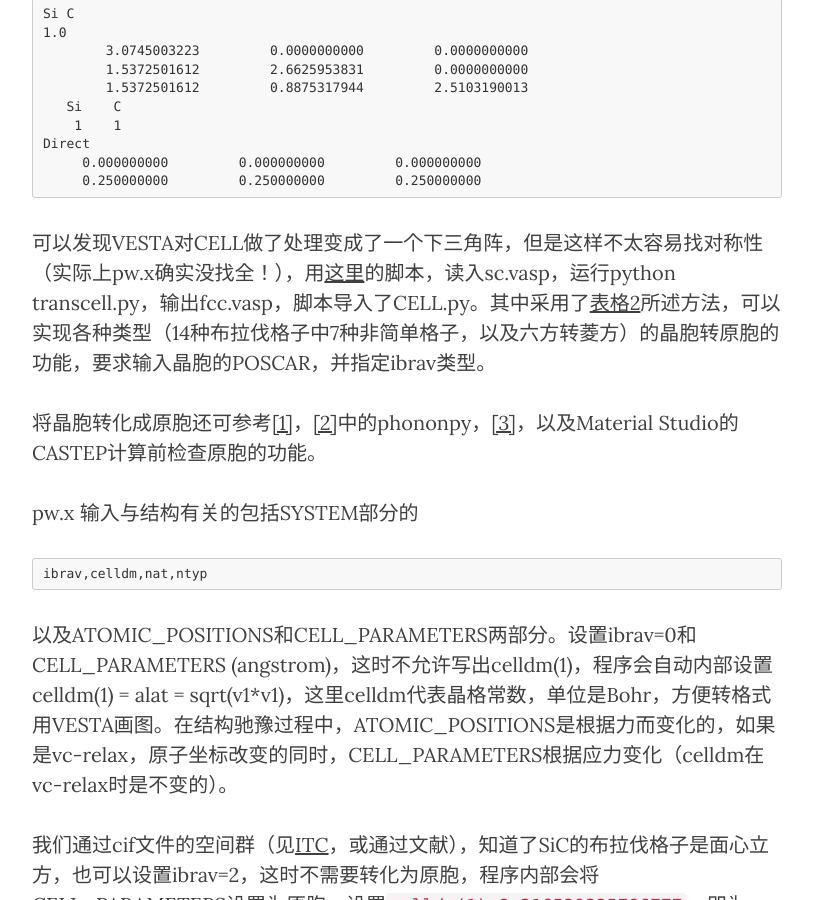
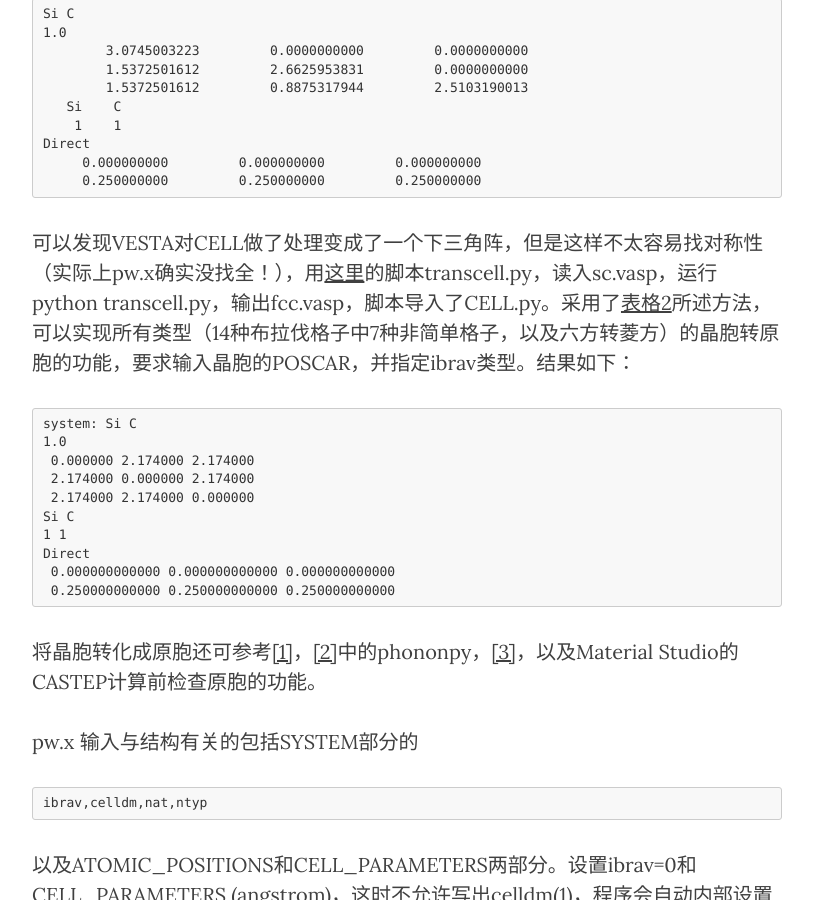
Before and after one commit to yyyu200/DFTbook, a Jekyll site: the page built from _posts/2019-04-01-HandsOn.md, in a window 1280 px wide and 900 px high, scrolled down 3535 px. Shown: the whole window, without its empty margins (233-1046 px from the left). Built offline with Jekyll 4.4.1, drawn with Linux system fonts in a browser that asks for light colours; nearby versions of some CDN libraries; formulas are drawn with MathJax 3; comment, search, counter and statistics services are not loaded.

Commit message:
modify at20191022-10:37:03-aliyun

````diff
--- a/_posts/2019-04-01-HandsOn.md
+++ b/_posts/2019-04-01-HandsOn.md
@@ -81,7 +81,21 @@ Direct
      0.250000000         0.250000000         0.250000000
 ```
 
-可以发现VESTA对CELL做了处理变成了一个下三角阵，但是这样不太容易找对称性（实际上pw.x确实没找全！），用[这里](https://github.com/yyyu200/SlabMaker)的脚本，读入sc.vasp，运行python transcell.py，输出fcc.vasp，脚本导入了CELL.py。其中采用了[表格2](../../07/TransCell/#tab2)所述方法，可以实现各种类型（14种布拉伐格子中7种非简单格子，以及六方转菱方）的晶胞转原胞的功能，要求输入晶胞的POSCAR，并指定ibrav类型。
+可以发现VESTA对CELL做了处理变成了一个下三角阵，但是这样不太容易找对称性（实际上pw.x确实没找全！），用[这里](https://github.com/yyyu200/SlabMaker)的脚本transcell.py，读入sc.vasp，运行python transcell.py，输出fcc.vasp，脚本导入了CELL.py。采用了[表格2](../../07/TransCell/#tab2)所述方法，可以实现所有类型（14种布拉伐格子中7种非简单格子，以及六方转菱方）的晶胞转原胞的功能，要求输入晶胞的POSCAR，并指定ibrav类型。结果如下：
+
+```
+system: Si C
+1.0
+ 0.000000 2.174000 2.174000
+ 2.174000 0.000000 2.174000
+ 2.174000 2.174000 0.000000
+Si C
+1 1
+Direct
+ 0.000000000000 0.000000000000 0.000000000000
+ 0.250000000000 0.250000000000 0.250000000000
+```
+
 
 将晶胞转化成原胞还可参考[[1]](https://avogadro.cc/docs/building-materials/reducing-crystals-to-primitive-cells/)，[[2]](https://www.researchgate.net/post/How_to_convert_a_conventional_cell_to_a_primitive_cell)中的phononpy，[[3]](http://www.cryst.ehu.es/cryst/celltran.html)，以及Material Studio的CASTEP计算前检查原胞的功能。
 
````
